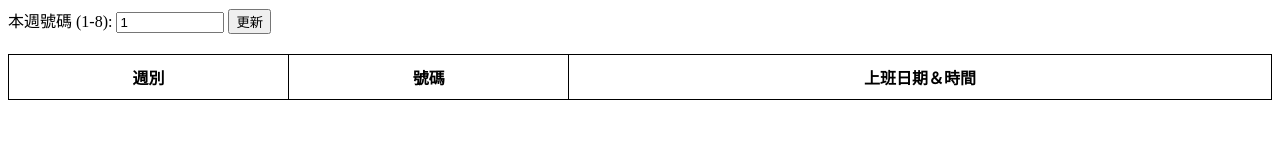
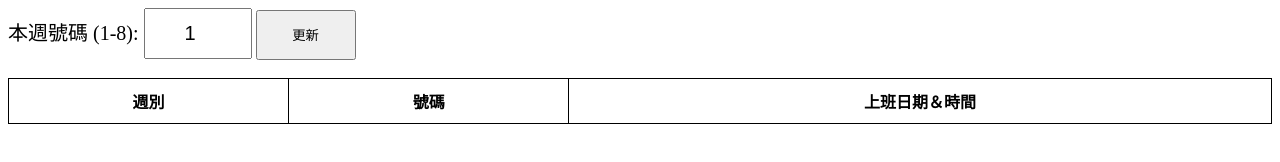
Before and after one commit to ben111497/web.test, a plain HTML site: page index.html in a window 1280 px wide. Drawn offline with Linux system fonts and the light colour scheme.

Commit message:
Add files via upload

```diff
--- a/index.html
+++ b/index.html
@@ -23,9 +23,11 @@
     </style>
 </head>
 <body>
-    <label for="weekNumberInput">本週號碼 (1-8): </label>
-    <input style="width:100px"type="number" id="weekNumberInput" min="1" max="8" value="1">
-    <button onclick="generateTable()">更新</button>
+    <div style="height:50px">
+        <label style="height:100%;font-size: 20px;" for="weekNumberInput">本週號碼 (1-8): </label>
+        <input style="width:100px;height:90%;font-size: 20px;text-align: center;"type="number" id="weekNumberInput" min="1" max="8" value="1">
+        <button style="width:100px;height:100%;" onclick="generateTable()">更新</button>
+    </div>
     <div style="width:100%;height:20px"></div>
     <table id="weekTable">
         <tr>
```
